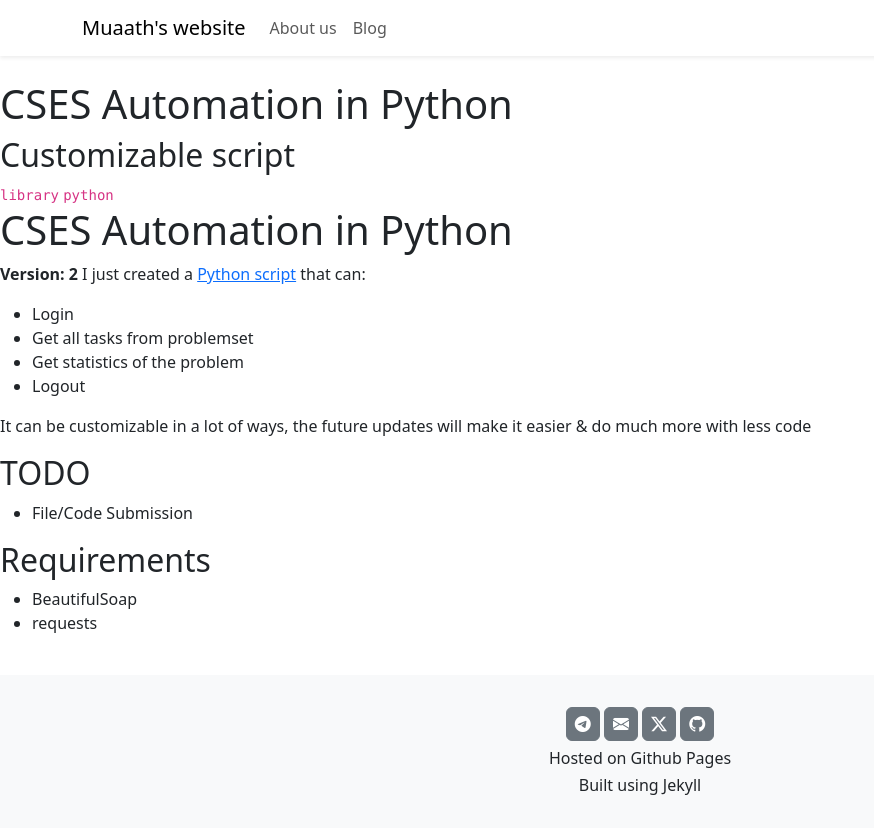
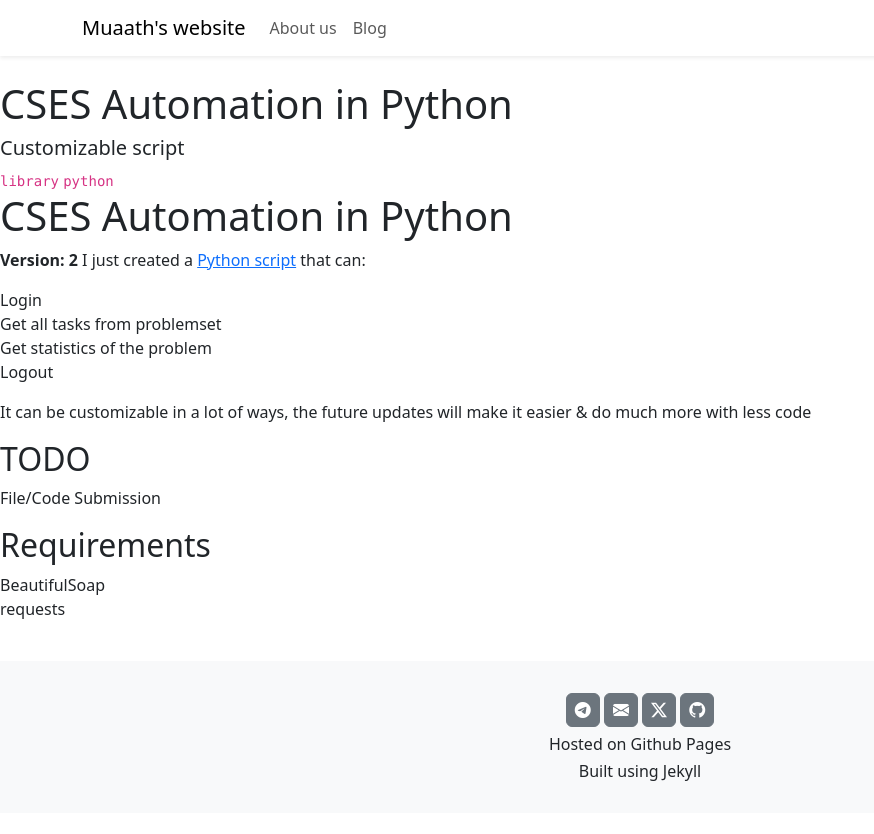
Before and after one commit to Muaath5/website, a Jekyll site: the page built from _posts/2023-10-17-cses_python_automation.md, in a window 1280 px wide. Shown: the top 834 px of the page, without its empty margins (0-874 px from the left). Built offline with Jekyll 4.4.1, drawn with Linux system fonts in a browser that asks for light colours; our own code applies the rules of GitHub Pages for plain Markdown files.

Commit message:
Fix padding

```diff
--- a/_layouts/default.html
+++ b/_layouts/default.html
@@ -26,7 +26,9 @@
         </div>
     </nav>
     <main class="py-4 flex-shrink-0">
-        {{ content }}
+        <div class="row">
+            {{ content }}
+        </div>
     </main>
     <footer class="w-100 mt-auto p-4 bg-light">
         <div class="row my-2">
--- a/_layouts/post.html
+++ b/_layouts/post.html
@@ -3,7 +3,8 @@
 ---
 <div>
     <h1>{{ page.title }}</h1>
-    <h2>{{ page.description }}</h2>
+    <h5>{{ page.description }}</h5>
+    <h6>{{ post.date | default: "" }}</h6>
     <div>
         {% for tag in page.tags %}
         <code>{{ tag }}</code>
```
